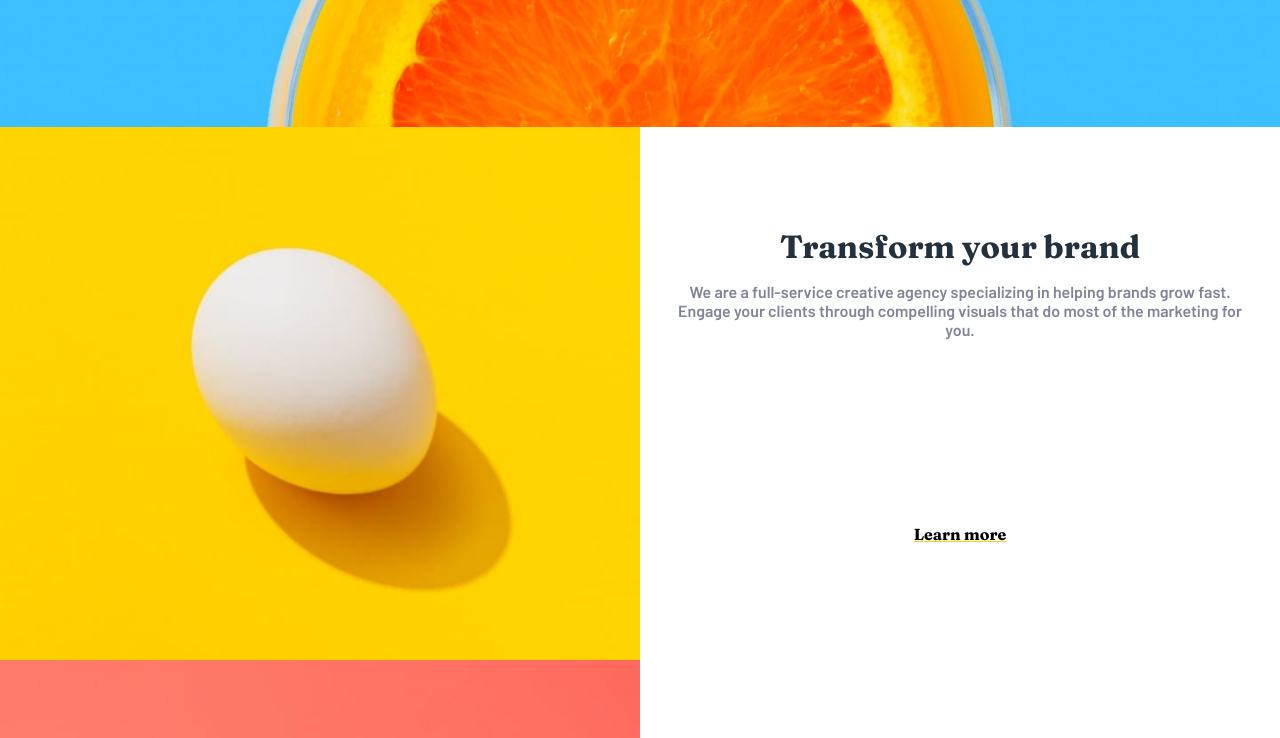
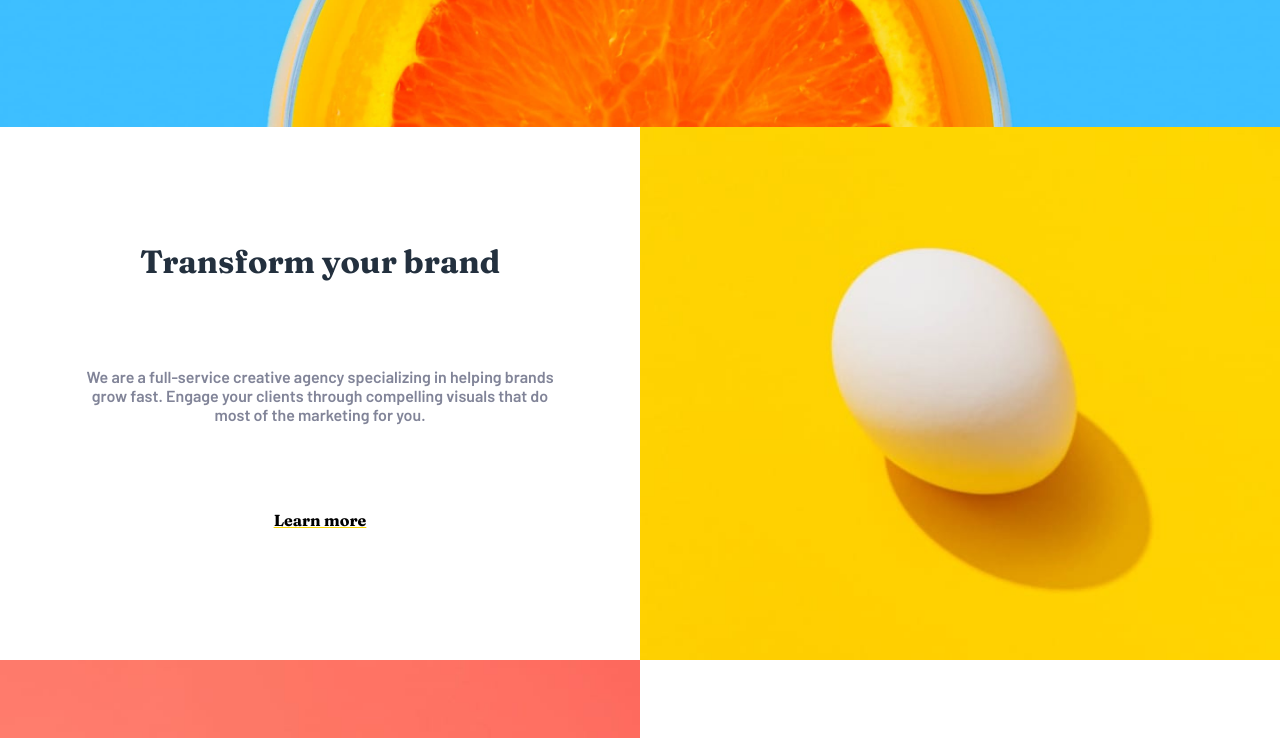
Before and after one commit to alan9854/sunnyside-agency-landing-page-main, a plain HTML site: page index.html in a window 1280 px wide. Shown: the part 640-1378 px from the top of the page. Drawn offline with Linux system fonts and the light colour scheme.

Commit message:
Add files via upload

```diff
--- a/index.html
+++ b/index.html
@@ -11,10 +11,6 @@
 
 </head>
 <body>
-  <!-- About
-  Services
-  Projects
-  Contact -->
     <header>
       <img src="images/logo.svg" alt="">
       <img src="./images/icon-hamburger.svg" alt="" class="side_bar_hamburger">
@@ -41,7 +37,7 @@
 
       <img src="./images/mobile/image-header.jpg" alt="" class="header_img_mob">
       <img src="./images/desktop/image-header.jpg" alt="" class="header_img">
-      <a class="head_title">WE ARE CREATIVES<a>
+      <a class="head_title">WE ARE CREATIVES</a>
 
       <div class="arrow">
 
@@ -51,11 +47,7 @@
 
 
   <div class="card_one">
-    <div class="mid ">
-      <img src="./images/mobile/image-transform.jpg" alt="" class="mob_display">
-      <img src="./images/desktop/image-transform.jpg" alt="" class="desk_display">
-    </div>
-    <div class="card_type_one">
+    <div class="card_type_one card_grid_one">
       <h1>
         Transform your brand
       </h1>
@@ -64,8 +56,11 @@
         Engage your clients through compelling visuals that do most of the marketing for you.
       </p>
       <a href="">Learn more</a>
-
-      </div>
+    </div>
+    <div class="mid card_grid_two">
+      <img src="./images/mobile/image-transform.jpg" alt="" class="mob_display">
+      <img src="./images/desktop/image-transform.jpg" alt="" class="desk_display">
+    </div>
 
 
 
--- a/style.css
+++ b/style.css
@@ -36,6 +36,13 @@
   .desk_display {
     display: none;
   }
+  .card_one {
+    grid-template-columns: repeat(1, 100%);
+    grid-template-areas: "item2" "item1";
+  }
+  .card_type_one {
+    padding: 1.5rem;
+  }
 }
 @media (min-width: 700px) {
   .mob_display {
@@ -49,6 +56,7 @@
   }
   .card_one {
     grid-template-columns: repeat(2, 50%);
+    grid-template-areas: "item1 item2";
   }
   .card_two {
     grid-template-columns: repeat(2, 50%);
@@ -63,6 +71,9 @@
   .head_title {
     bottom: 80%;
     left: 16%;
+  }
+  .card_type_one {
+    padding: 1.5rem;
   }
 }
 @media (min-width: 800px) {
@@ -80,7 +91,10 @@
 @media (min-width: 1100px) {
   .head_title {
     bottom: 80%;
-    left: 30%;
+    left: 33%;
+  }
+  .card_type_one {
+    padding: 5rem;
   }
 }
 body {
@@ -165,12 +179,19 @@ header {
   display: grid;
 }
 
+.card_grid_one {
+  grid-area: item1;
+}
+
+.card_grid_two {
+  grid-area: item2;
+}
+
 .test {
   display: none;
 }
 
 .card_type_one {
-  padding: 1.5rem;
   display: flex;
   justify-content: center;
   flex-wrap: wrap;
@@ -208,7 +229,10 @@ header {
   bottom: 10%;
 }
 .card_type_two div h2 {
-  padding: 2rem;
+  padding: 1rem;
+}
+.card_type_two div p {
+  padding: 1rem;
 }
 
 .card_t2_context {
```
